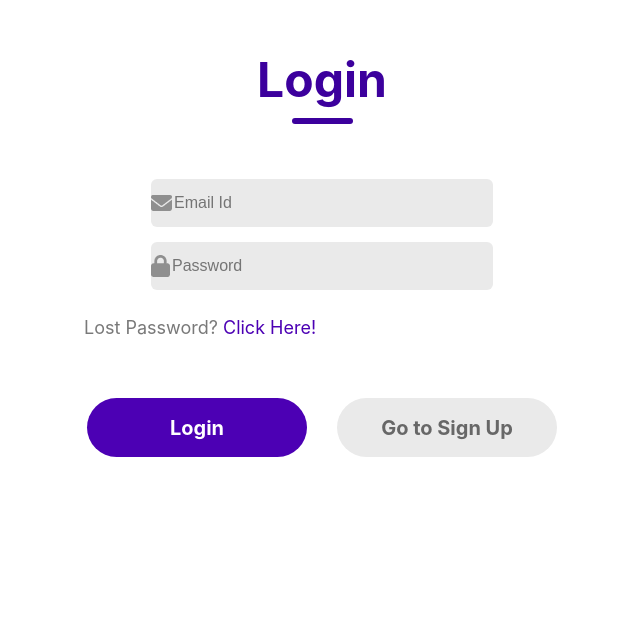
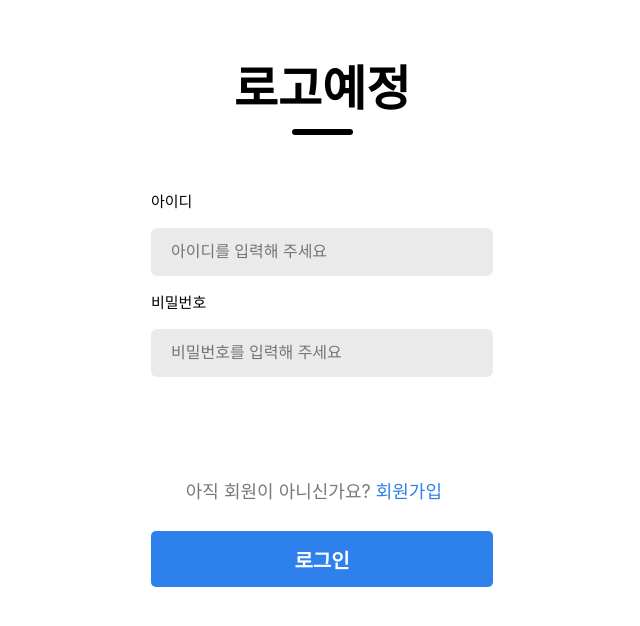
Before and after one commit to TeamSaojeong/Front-end, a React (Create React App) app in the folder carpark/: page /login in a window 1280 px wide. Shown: the part 180-806 px from the top of the page, without its empty margins (318-958 px from the left). Built offline with nearby package versions, Linux system fonts and the light colour scheme.

Commit message:
feat: 회원가입 누르면 SignupPage로 이동

```diff
--- a/carpark/src/Styles/LoginSignup.css
+++ b/carpark/src/Styles/LoginSignup.css
@@ -18,7 +18,7 @@
 }
 
 .text{
-    color:#3c009d;
+    color:black;
     font-size:48px;
     font-weight:700;
 }
@@ -26,7 +26,7 @@
 .underline{
     width:61px;
     height:6px;
-    background:#3c009d;
+    background:black;
     border-radius:9px;
 }
 
@@ -54,6 +54,7 @@
     height:48px;
     background:#eaeaea;
     border-radius:6px;
+
 }
 
 /* .input img{
@@ -68,35 +69,38 @@
     outline:none;
     color:#797979;
     font-size:16px;
+    padding-left:20px;
 }
 
-.forgot-password{
-    padding-left:62px;
-    margin-top:27px;
+.notyet-customer{
+
+    text-align: right;
+    padding-right: 180px;
+    margin-top:100px;
     color:#797979;
     font-size:18px;
 }
 
-.forgot-password span{
-    color:#4c00b4;
+.notyet-customer span{
+    color:#2E80EC;
     cursor:pointer;
 }
 
 .submit-container{
     display:flex;
-    gap:30px;
-    margin: 60px auto;
+    gap:20px;
+    margin: 28px auto;
 }
 
 .submit{
     display:flex;
     justify-content: center;;
     align-items: center;
-    width:220px;
-    height:59px;
+    width:342px;
+    height:56px;
     color:#fff;
-    background:#4c00b4;
-    border-radius:50px;
+    background:#2E80EC;
+    border-radius:5px;
     font-size:20px;
     font-weight:700;
     cursor:pointer;
--- a/carpark/src/pages/LoginPage.jsx
+++ b/carpark/src/pages/LoginPage.jsx
@@ -15,24 +15,23 @@ const LoginPage = () => {
   return (
     <div className='container'>
       <div className="header">
-        <div className="text">Login</div>
+        {/* <img src={email_icon} alt="" /> 로고 이미지 넣을 곳*/}
+        <div className="text">로고예정</div>
         <div className="underline"></div>
       </div>
-      <div className="inputs">
+     <div className="inputs">
+        <div className='inputuptext'>아이디</div>
         <div className="input">
-          <img src={email_icon} alt="" />
-          <input type="email" placeholder="Email Id"/>
+          <input type="text" placeholder="아이디를 입력해 주세요" />
         </div>
+        <div className='inputuptext'>비밀번호</div>
         <div className="input">
-          <img src={password_icon} alt="" />
-          <input type="password" placeholder="Password"/>
+          <input type="email" placeholder="비밀번호를 입력해 주세요"/>
         </div>
-
       </div>
-      <div className="forgot-password">Lost Password? <span>Click Here!</span></div>
+      <div className="notyet-customer" onClick={() => navigate('/signup')}>아직 회원이 아니신가요? <span>회원가입</span></div>
       <div className="submit-container">
-        <div className="submit" onClick={handleLogin}>Login</div>
-        <div className="submit gray" onClick={() => navigate('/signupage')}>Go to Sign Up</div>
+        <div className="submit" onClick={handleLogin}>로그인</div>
       </div>
     </div>
   )
--- a/carpark/src/pages/SignupPage.jsx
+++ b/carpark/src/pages/SignupPage.jsx
@@ -20,24 +20,23 @@ const SignupPage = () => {
         <div className='inputuptext'>아이디</div>
         <div className="input">
           {/* <img src={user_icon} alt="" /> 나중에 이미지 삽입할 상황 있을시 사용*/}
-          <input type="text" placeholder="  아이디를 입력해 주세요 (최소 8자리)" />
+          <input type="text" placeholder="아이디를 입력해 주세요 (최소 8자리)" />
         </div>
         <div className='inputuptext'>비밀번호</div>
         <div className="input">
-          <input type="email" placeholder="  비밀번호를 입력해 주세요(최소 10자리)"/>
+          <input type="email" placeholder="비밀번호를 입력해 주세요(최소 10자리)"/>
         </div>
         <div className='inputuptext'>이름</div>
         <div className="input">
-          <input type="password" placeholder="  이름을 입력해 주세요"/>
+          <input type="password" placeholder="이름을 입력해 주세요"/>
         </div>
         <div className='inputuptext'>차량번호</div>
          <div className="input">
-          <input type="password" placeholder="  EX)123가4568"/>
+          <input type="password" placeholder="EX)123가4568"/>
         </div>
       </div>
       <div className="submit-container">
-        <div className="submit" onClick={() => {/* 회원가입 로직 */}}>Sign Up</div>
-        <div className="submit gray" onClick={() => navigate('/loginpage')}>Go to Login</div>
+        <div className="submit" onClick={() => {/* 회원가입 로직 */}}>가입하기</div>
       </div>
     </div>
   )
```
